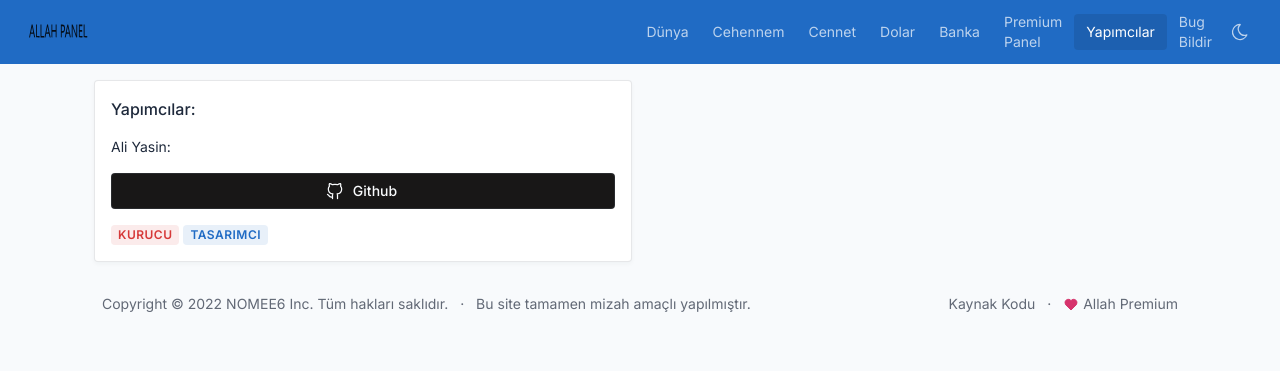
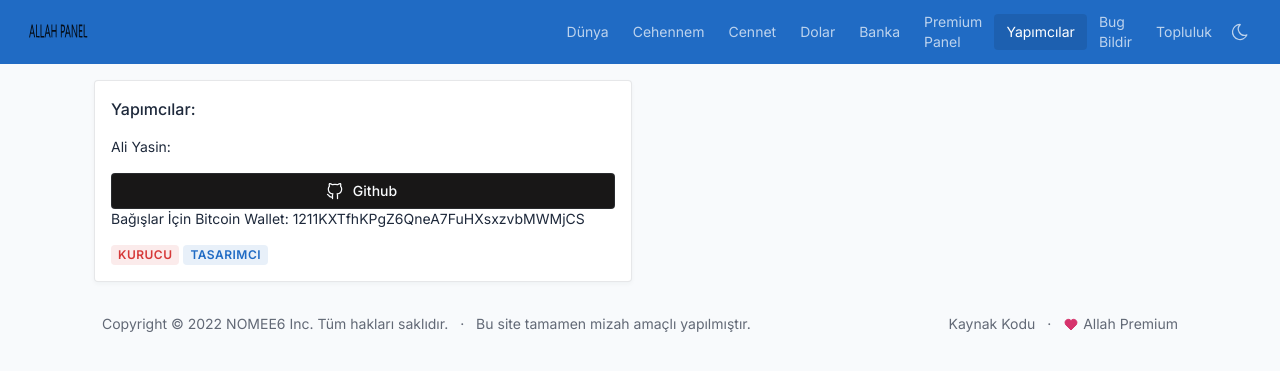
Before and after one commit to Nomee6-Inc/ayp, a PHP site: page /creators.php in a window 1280 px wide. Shown: the top 371 px of the page. Run offline with PHP 8.4, Linux system fonts and the light colour scheme; some libraries are stand-ins or nearby versions.

Commit message:
Update creators.php

```diff
--- a/creators.php
+++ b/creators.php
@@ -114,6 +114,13 @@
                               </span>
                             </a>
                           </li>
+                          <li class="nav-item dropdown">
+                            <a class="nav-link" href="./community.php" >
+                              <span class="nav-link-title">
+                                Topluluk
+                              </span>
+                            </a>
+                          </li>
                         </ul>
                       </div>
                     </div>
@@ -137,6 +144,7 @@
                                       <svg xmlns="http://www.w3.org/2000/svg" class="icon" width="24" height="24" viewBox="0 0 24 24" stroke-width="2" stroke="currentColor" fill="none" stroke-linecap="round" stroke-linejoin="round"><path stroke="none" d="M0 0h24v24H0z" fill="none"/><path d="M9 19c-4.3 1.4 -4.3 -2.5 -6 -3m12 5v-3.5c0 -1 .1 -1.4 -.5 -2c2.8 -.3 5.5 -1.4 5.5 -6a4.6 4.6 0 0 0 -1.3 -3.2a4.2 4.2 0 0 0 -.1 -3.2s-1.1 -.3 -3.5 1.3a12.3 12.3 0 0 0 -6.2 0c-2.4 -1.6 -3.5 -1.3 -3.5 -1.3a4.2 4.2 0 0 0 -.1 3.2a4.6 4.6 0 0 0 -1.3 3.2c0 4.6 2.7 5.7 5.5 6c-.6 .6 -.6 1.2 -.5 2v3.5" /></svg>
                                       Github
                                     </a>
+                                    Bağışlar İçin Bitcoin Wallet: 1211KXTfhKPgZ6QneA7FuHXsxzvbMWMjCS
                                 </div>
                                 <span class="badge bg-red-lt">Kurucu</span>
                                 <span class="badge bg-blue-lt">Tasarımcı</span>
```
